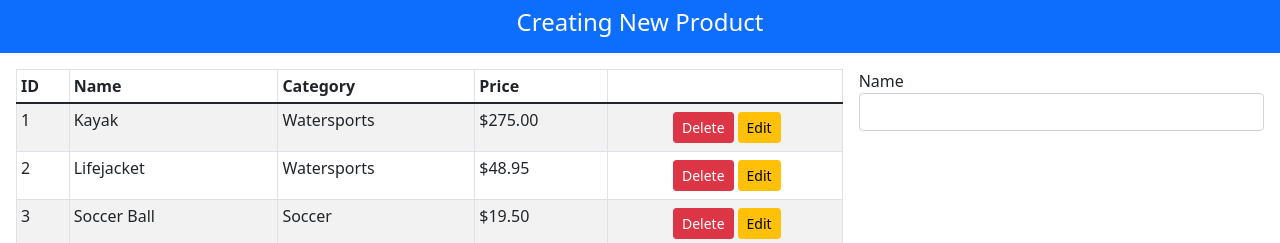
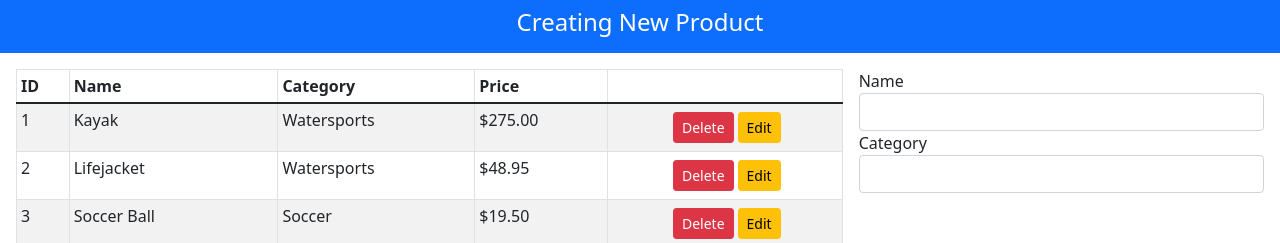
Before and after one commit to rafaelhfreitas/angular_advanced_features, an Angular app: page /form/1 in a window 1280 px wide. Shown: the top 243 px of the page. Built offline with nearby package versions, Linux system fonts and the light colour scheme.

Commit message:
Adding additional controls

```diff
--- a/src/app/core/form.component.html
+++ b/src/app/core/form.component.html
@@ -6,6 +6,12 @@
             {{ err }}
         </li>
     </ul>
+</div>
+
+
+<div class="form-group">
+    <label>Category</label>
+    <input class="form-control" name="category" [formControl]="categoryField" />
 </div>
 
 <!-- <form #form="ngForm" (ngSubmit)="submitForm(form)" (reset)="form.resetForm()">
--- a/src/app/core/form.component.ts
+++ b/src/app/core/form.component.ts
@@ -24,6 +24,7 @@ export class FormComponent {
         ],
         updateOn: "change"
     });
+    categoryField: FormControl = new FormControl();
 
     constructor(private model: Model,
         private state: SharedState,
@@ -35,13 +36,21 @@ export class FormComponent {
     ngOnInit(){
 
         this.nameField.statusChanges.subscribe(newStatus => {
-            if(newStatus == "INVALID" && this.nameField.errors != null){
-                let errs = Object.keys(this.nameField.errors).join(", ");
-                this.messageService.reportMessage(new Message(`INVALID: ${errs}`));
+            if (newStatus == "INVALID") {
+                this.categoryField.disable();
             } else {
-                this.messageService.reportMessage(new Message(newStatus));
+                this.categoryField.enable();
             }
         })
+
+        // this.nameField.statusChanges.subscribe(newStatus => {
+        //     if(newStatus == "INVALID" && this.nameField.errors != null){
+        //         let errs = Object.keys(this.nameField.errors).join(", ");
+        //         this.messageService.reportMessage(new Message(`INVALID: ${errs}`));
+        //     } else {
+        //         this.messageService.reportMessage(new Message(newStatus));
+        //     }
+        // });
 
         // this.nameField.valueChanges.subscribe(newValue => {
         //     this.messageService.reportMessage(new Message(newValue || "(Empty)"));
@@ -64,11 +73,13 @@ export class FormComponent {
                 new Message(`Editing ${this.product.name}`));
 
             this.nameField.setValue(this.product.name);
+            this.categoryField.setValue(this.product.category);
 
         } else {
             this.product = new Product();
             this.messageService.reportMessage(new Message("Creating New Product"));
             this.nameField.setValue("");
+            this.categoryField.setValue("");
         }
     }
 
--- a/src/app/core/validation_helper.ts
+++ b/src/app/core/validation_helper.ts
@@ -8,7 +8,6 @@ import { FormControl, ValidationErrors } from "@angular/forms";
 export class ValidationHelper {
 
     transform(source: any, name: any): string[] {
-        debugger
         if (source instanceof FormControl) {
             return this.formatMessages((source as FormControl).errors, name)
         }
```
